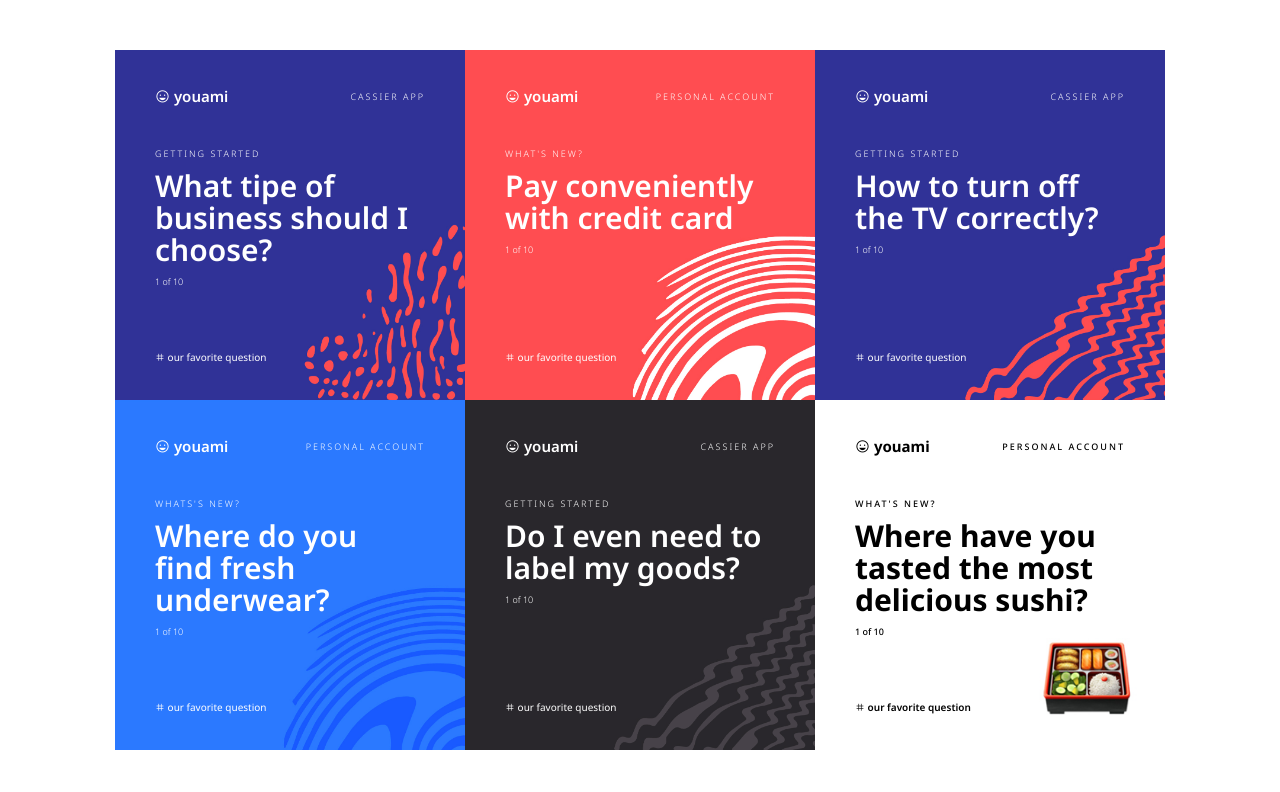
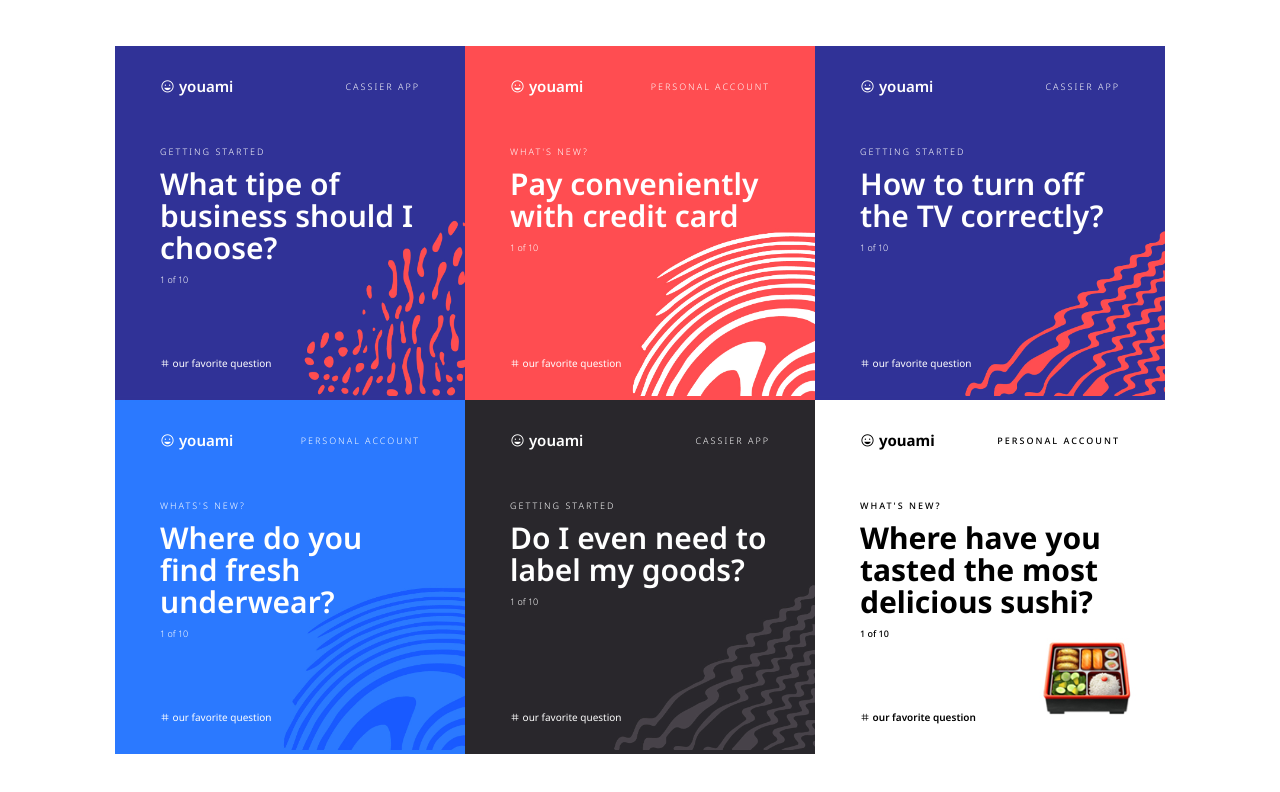
Before and after one commit to NadezhdaElkina/FEhomeworks, a plain HTML site: page Youami.html in a window 1280 px wide. Drawn offline with nearby package versions, Linux system fonts and the light colour scheme.

Commit message:
Fixed subtitles

```diff
--- a/Youami.html
+++ b/Youami.html
@@ -39,7 +39,7 @@
         aspect-ratio: 1;
         display: flex;
         flex-direction: column;
-        justify-content: space-around;
+        gap: 40px;
       }
       .section1 {
         display: flex;
@@ -112,13 +112,13 @@
       .section1,
       .section2,
       .section3 {
-        margin: 0px 40px;
+        margin: 0px 45px;
       }
       .section1 {
-        margin-top: 20px;
+        margin-top: 30px;
       }
       .section3 {
-        margin-bottom: 20px;
+        margin-bottom: 30px;
       }
       .section2 {
         height: 180px;
@@ -170,7 +170,7 @@
         <div class="section2">
           <p class="start">getting started</p>
 
-          <p class="subtitle">What tipe of business should I choose?</p>
+          <h2 class="subtitle">What tipe of business should I choose?</h2>
 
           <p class="pages">1 of 10</p>
         </div>
@@ -199,7 +199,7 @@
         <div class="section2">
           <p class="start">what's new?</p>
 
-          <p class="subtitle">Pay conveniently with credit card</p>
+          <h2 class="subtitle">Pay conveniently with credit card</h2>
 
           <p class="pages">1 of 10</p>
         </div>
@@ -227,7 +227,7 @@
         <div class="section2">
           <p class="start">getting started</p>
 
-          <p class="subtitle">How to turn off the TV correctly?</p>
+          <h2 class="subtitle">How to turn off the TV correctly?</h2>
 
           <p class="pages">1 of 10</p>
         </div>
@@ -256,7 +256,7 @@
         <div class="section2">
           <p class="start">whats's new?</p>
 
-          <p class="subtitle">Where do you find fresh underwear?</p>
+          <h2 class="subtitle">Where do you find fresh underwear?</h2>
 
           <p class="pages">1 of 10</p>
         </div>
@@ -284,7 +284,7 @@
         <div class="section2">
           <p class="start">getting started</p>
 
-          <p class="subtitle">Do I even need to label my goods?</p>
+          <h2 class="subtitle">Do I even need to label my goods?</h2>
 
           <p class="pages">1 of 10</p>
         </div>
@@ -312,9 +312,9 @@
         <div class="section2">
           <p class="start start-black">what's new?</p>
 
-          <p class="subtitle subtitle-black">
+          <h2 class="subtitle subtitle-black">
             Where have you tasted the most delicious sushi?
-          </p>
+          </h2>
 
           <p class="pages pages-black">1 of 10</p>
         </div>
```
